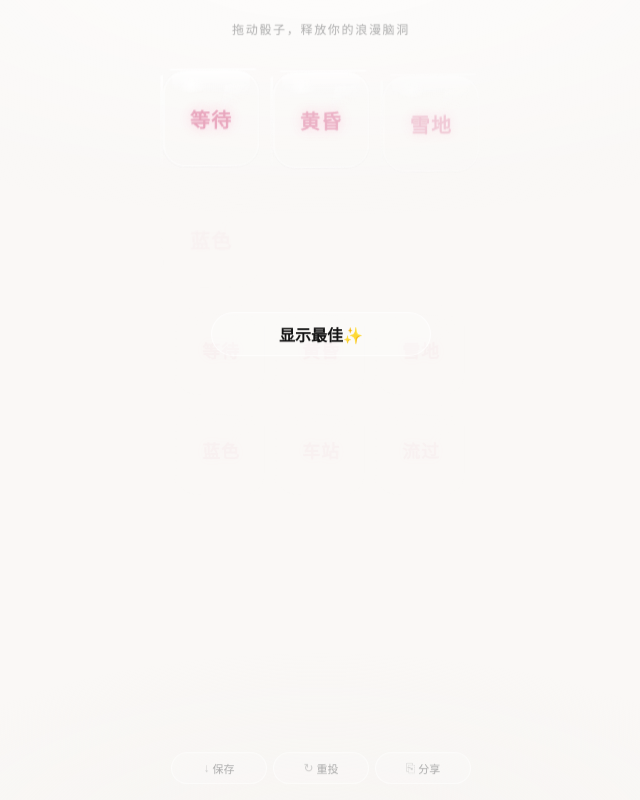
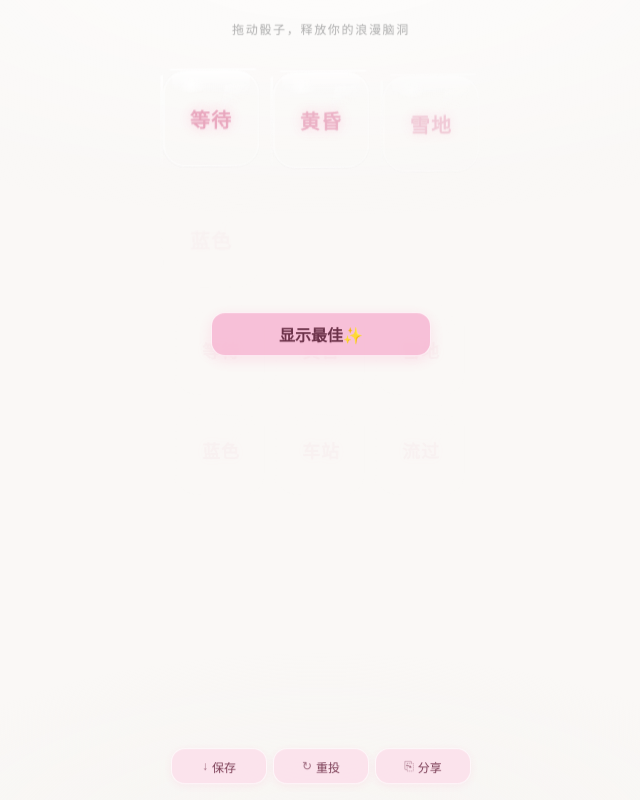
Before and after one commit to yiilizn-creator/dice-poetry, a plain HTML site: page index.html in a window 1280 px wide. Both pictures are taken after a click on the button "开始投掷". Shown: the whole page, without its empty margins (319-959 px from the left). Drawn offline with Linux system fonts and the light colour scheme.

Commit message:
增强按钮可识别性，诗句区改为毛玻璃卡片。
主操作按钮加粉色圆角矩形底，底部工具栏用淡粉色；诗句展示于磨砂玻璃卡片内。

Co-authored-by: Cursor <cursoragent@cursor.com>

```diff
--- a/css/styles.css
+++ b/css/styles.css
@@ -25,6 +25,11 @@
   --page-pad-x: 24px;
   --btn-h: 44px;
   --btn-w: 220px;
+  --btn-radius: 14px;
+  --pink-btn: rgba(247, 178, 208, 0.82);
+  --pink-btn-hover: rgba(247, 168, 202, 0.92);
+  --pink-btn-light: rgba(252, 218, 232, 0.72);
+  --pink-btn-light-hover: rgba(252, 210, 226, 0.85);
   --tile-size: 88px;
   --tile-radius: 20px;
   --tile-font: 18px;
@@ -413,17 +418,19 @@ body {
   width: auto;
   min-width: 168px;
   max-width: 100%;
-  height: 40px;
-  font-size: 14px;
-  font-weight: 500;
-  background: rgba(255, 255, 255, 0.22);
-  border: 1px solid rgba(255, 255, 255, 0.62);
-  box-shadow: none;
+  height: 44px;
+  font-size: 15px;
+  font-weight: 600;
+  border-radius: var(--btn-radius);
+  background: var(--pink-btn);
+  border: 1px solid rgba(255, 255, 255, 0.75);
+  color: #6b3048;
+  box-shadow: 0 4px 14px rgba(255, 150, 190, 0.22);
   animation: none;
 }
 
 .btn-best:hover {
-  background: rgba(255, 255, 255, 0.32);
+  background: var(--pink-btn-hover);
 }
 
 .poem-card[hidden] {
@@ -433,17 +440,19 @@ body {
 .result-poem-card {
   width: 92%;
   max-width: 340px;
-  margin: 0 auto 16px;
-  padding: 20px 12px 8px;
+  margin: 0 auto 20px;
+  padding: 28px 22px 20px;
   flex-shrink: 0;
-  border-radius: 0;
-  background: rgba(255, 255, 255, 0.06);
-  backdrop-filter: blur(10px);
-  -webkit-backdrop-filter: blur(10px);
-  border: none;
-  box-shadow: none;
+  border-radius: 20px;
+  background: rgba(255, 255, 255, 0.42);
+  backdrop-filter: blur(20px) saturate(1.2);
+  -webkit-backdrop-filter: blur(20px) saturate(1.2);
+  border: 1px solid rgba(255, 255, 255, 0.72);
+  box-shadow:
+    0 8px 28px rgba(255, 150, 190, 0.14),
+    inset 0 1px 0 rgba(255, 255, 255, 0.85);
   opacity: 0;
-  transform: translateY(6px);
+  transform: translateY(8px);
   transition: opacity 600ms ease, transform 600ms ease;
 }
 
@@ -537,31 +546,32 @@ body {
 .toolbar-btn {
   flex: 1;
   min-width: 0;
-  height: 32px;
-  padding: 0 6px;
-  border-radius: 999px;
-  border: 1px solid rgba(255, 255, 255, 0.55);
-  background: rgba(255, 255, 255, 0.18);
-  color: var(--text-tertiary);
+  height: 36px;
+  padding: 0 8px;
+  border-radius: var(--btn-radius);
+  border: 1px solid rgba(255, 255, 255, 0.7);
+  background: var(--pink-btn-light);
+  color: #7a3d55;
   font-family: inherit;
-  font-size: 11px;
-  font-weight: 400;
+  font-size: 12px;
+  font-weight: 500;
   cursor: pointer;
-  backdrop-filter: blur(6px);
-  -webkit-backdrop-filter: blur(6px);
-  transition: background 150ms ease, border-color 150ms ease;
+  backdrop-filter: blur(8px);
+  -webkit-backdrop-filter: blur(8px);
+  box-shadow: 0 2px 8px rgba(255, 150, 190, 0.12);
+  transition: background 150ms ease, transform 150ms ease, box-shadow 150ms ease;
   white-space: nowrap;
   display: inline-flex;
   align-items: center;
   justify-content: center;
-  gap: 3px;
+  gap: 4px;
 }
 
 .toolbar-btn__icon {
   font-size: 12px;
   line-height: 1;
-  opacity: 0.55;
-  font-weight: 300;
+  opacity: 0.7;
+  font-weight: 400;
 }
 
 .dice-tile--draggable {
@@ -597,8 +607,8 @@ body {
 
 
 .toolbar-btn:hover {
-  background: rgba(255, 255, 255, 0.28);
-  border-color: rgba(255, 255, 255, 0.72);
+  background: var(--pink-btn-light-hover);
+  box-shadow: 0 3px 10px rgba(255, 150, 190, 0.18);
 }
 
 .toolbar-btn:active {
@@ -618,7 +628,7 @@ body {
   width: var(--btn-w);
   max-width: 100%;
   height: var(--btn-h);
-  border-radius: 999px;
+  border-radius: var(--btn-radius);
   font-family: inherit;
   font-size: 16px;
   font-weight: 600;
@@ -642,15 +652,15 @@ body {
 }
 
 .btn-breathe {
-  animation: btn-breathe 4s ease-in-out infinite;
+  animation: btn-breathe 3s ease-in-out infinite;
 }
 
 @keyframes btn-breathe {
   0%, 100% {
-    box-shadow: 0 0 0 transparent;
+    box-shadow: 0 4px 14px rgba(255, 150, 190, 0.22);
   }
   50% {
-    box-shadow: 0 0 18px rgba(255, 255, 255, 0.35);
+    box-shadow: 0 6px 22px rgba(255, 150, 190, 0.38);
   }
 }
 
@@ -660,24 +670,30 @@ body {
 }
 
 .btn-primary {
-  background: rgba(255, 255, 255, 0.28);
-  border: 1px solid rgba(255, 255, 255, 0.72);
-  color: var(--text);
+  background: var(--pink-btn);
+  border: 1px solid rgba(255, 255, 255, 0.75);
+  color: #6b3048;
   backdrop-filter: blur(8px);
   -webkit-backdrop-filter: blur(8px);
-  box-shadow: none;
+  box-shadow: 0 4px 14px rgba(255, 150, 190, 0.22);
 }
 
 .btn-primary:hover {
-  background: rgba(255, 255, 255, 0.38);
+  background: var(--pink-btn-hover);
+  box-shadow: 0 6px 18px rgba(255, 150, 190, 0.3);
 }
 
 .btn-secondary {
-  background: rgba(255, 255, 255, 0.22);
-  border: 1px solid rgba(255, 255, 255, 0.62);
-  color: var(--text-muted);
+  background: var(--pink-btn-light);
+  border: 1px solid rgba(255, 255, 255, 0.7);
+  color: #7a3d55;
   backdrop-filter: blur(8px);
   -webkit-backdrop-filter: blur(8px);
+  box-shadow: 0 2px 8px rgba(255, 150, 190, 0.12);
+}
+
+.btn-secondary:hover {
+  background: var(--pink-btn-light-hover);
 }
 
 .btn-block {
--- a/index.html
+++ b/index.html
@@ -12,7 +12,7 @@
     <meta property="og:description" content="六个随机词，拼凑你的诗。" />
     <meta property="og:type" content="website" />
     <title>骰子诗句</title>
-    <link rel="stylesheet" href="./css/styles.css?v=dice-poetry-1" />
+    <link rel="stylesheet" href="./css/styles.css?v=dice-poetry-2" />
   </head>
   <body>
     <div class="ambient" aria-hidden="true"></div>
@@ -88,6 +88,6 @@
 
     <p class="toast" id="toast" hidden></p>
 
-    <script defer src="./js/app.bundle.js?v=dice-poetry-1"></script>
+    <script defer src="./js/app.bundle.js?v=dice-poetry-2"></script>
   </body>
 </html>
```
